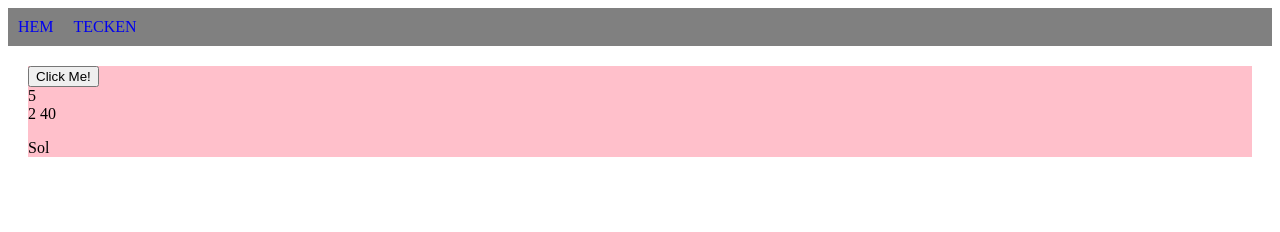
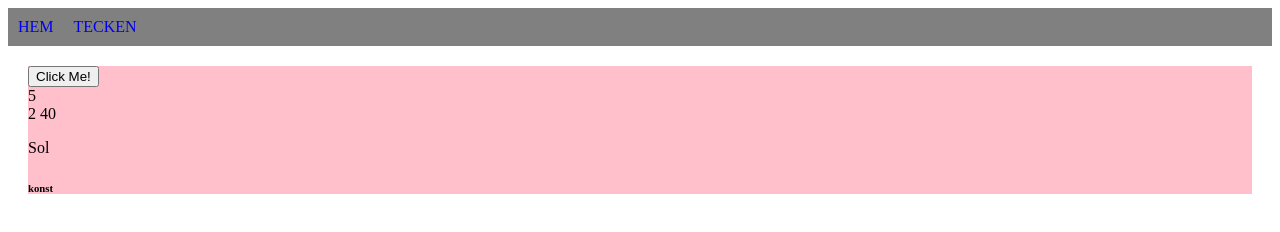
Before and after one commit to Erikalinde1111/labb3, a website: page labb3.html in a window 1280 px wide. Drawn offline with nearby package versions, Linux system fonts and the light colour scheme; no server answers.

Commit message:
lagt till rubrik

```diff
--- a/labb3.html
+++ b/labb3.html
@@ -21,6 +21,7 @@
 			{{moms(10)}}
 			{{buy()}}
 			<p>Sol</p>
+			<h6>konst</h6>
 		</div>
 		<div>
 			<ng-view>
```
